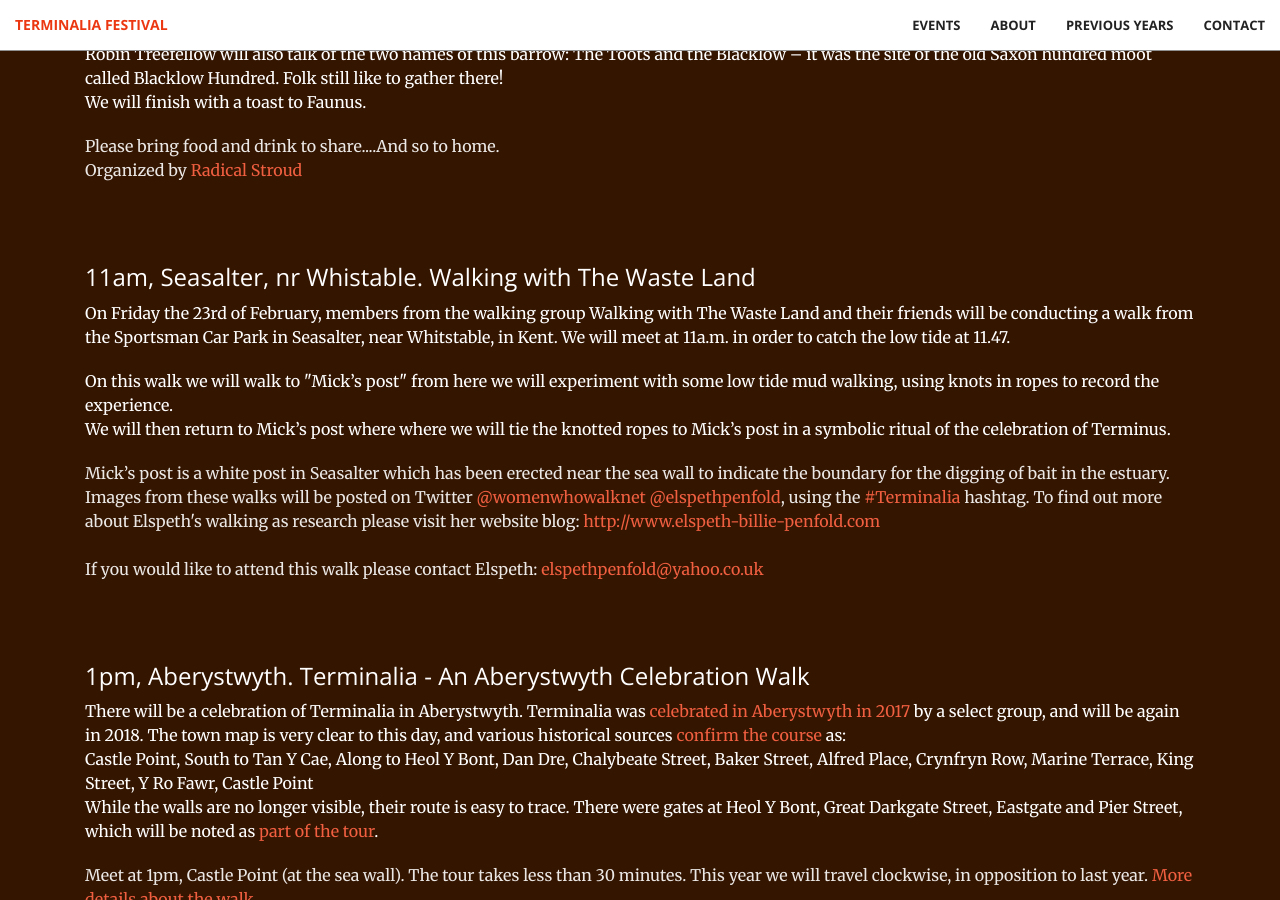
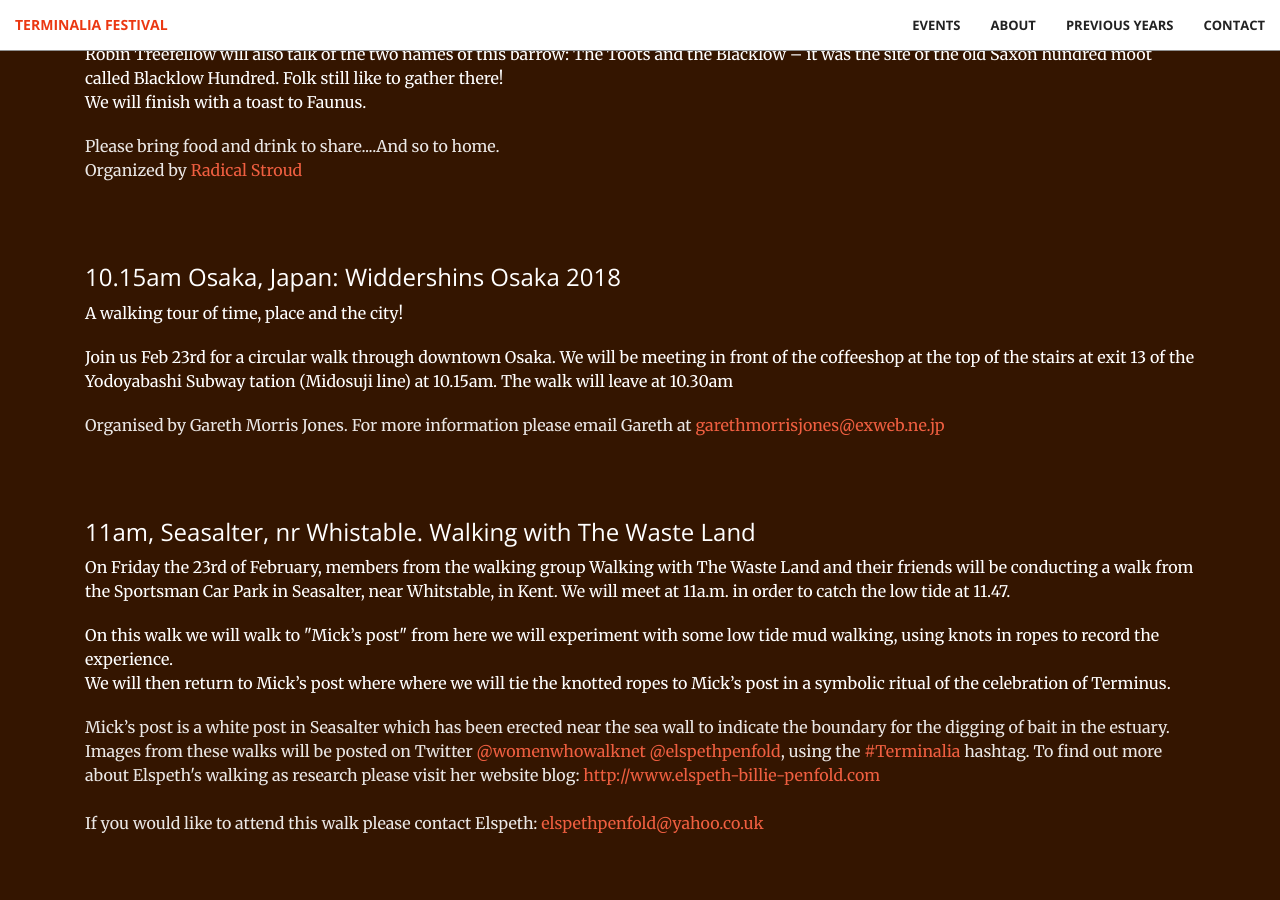
Before and after one commit to timwaters/terminalia, a Jekyll site: the page built from index.html, in a window 1280 px wide and 900 px high, scrolled down 2162 px. Built offline with Jekyll 4.4.1, drawn with Linux system fonts in a browser that asks for light colours; some of the changed text lies outside the part shown.

Commit message:
Add gareth event in OSAKA JAPAN

```diff
--- a/_includes/events.html
+++ b/_includes/events.html
@@ -48,6 +48,19 @@
           </p>
         </div>
 
+
+        <div class="col-lg-12 col-lg-offset-0 text-left event">
+
+          <h3>10.15am Osaka, Japan: Widdershins Osaka 2018 </h3>
+          <p>A walking tour of time, place and the city!</p>
+
+          <p class="text">
+            Join us Feb 23rd for a circular walk through downtown Osaka. We will be meeting in front of the coffeeshop at the top of the stairs at exit 13 of the Yodoyabashi Subway tation (Midosuji line) at 10.15am. The walk will leave at 10.30am
+          </p>
+          <p class="text-faded">
+            Organised by Gareth Morris Jones. For more information please email Gareth at <a href="mailto:garethmorrisjones@ezweb.ne.jp">garethmorrisjones@exweb.ne.jp</a>
+          </p>
+        </div>
 
         <div class="col-lg-12 col-lg-offset-0 text-left event">
 
--- a/_includes/header.html
+++ b/_includes/header.html
@@ -4,7 +4,7 @@
             <h1>Terminalia - Festival of Psychogeography</h1>
             <h2>Friday 23 February 2018</h2>
 
-            <p>A one day festival of psychogeography on Friday 23rd February 2018 with a number of free events across the UK!</p>
+            <p>A one day festival of psychogeography on Friday 23rd February 2018 with a number of free events across the UK and the world!</p>
             <a href="#events" class="btn btn-primary btn-xl page-scroll">Events</a>
         </div>
     </div>
```
